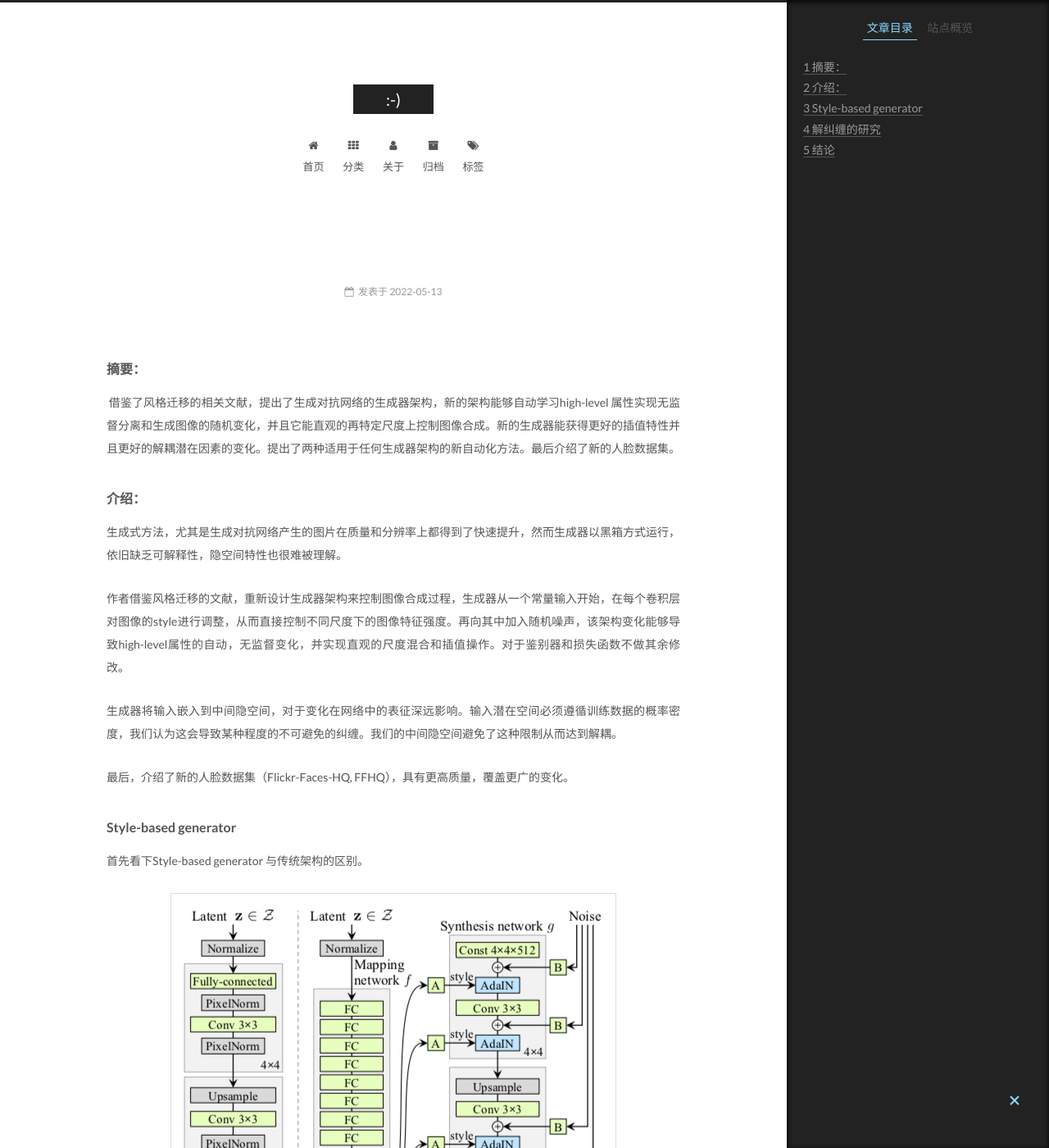
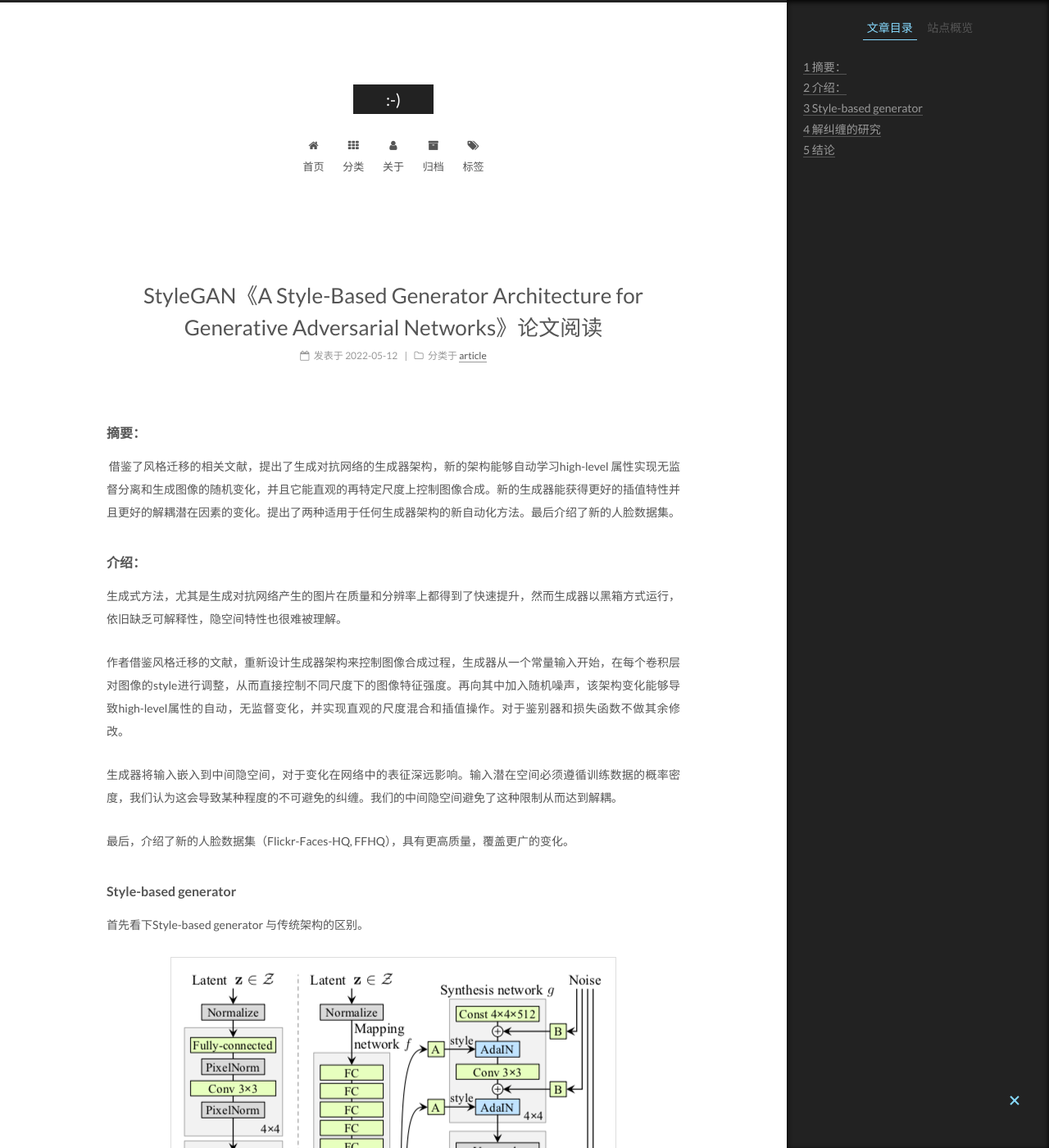
Before and after one commit to RenMing-Huang/RenMing-Huang.github.io, a Jekyll site: the page built from _posts/2022-05-12-StyleGAN论文阅读.md, in a window 1280 px wide and 1400 px high. Shown: the whole window at 82% size. Built offline with Jekyll 4.4.1, drawn with Linux system fonts in a browser that asks for light colours; some of the changed lines change nothing that is shown.

Commit message:
StyleGAN

```diff
--- a/_posts/2022-05-12-StyleGAN论文阅读.md
+++ b/_posts/2022-05-12-StyleGAN论文阅读.md
@@ -2,9 +2,7 @@
 title: StyleGAN《A Style-Based Generator Architecture for Generative Adversarial Networks》论文阅读
 categories:
  - article
-tags:[StyleGAN, 论文阅读]
-date:2022-05-13
-
+tags: [StyleGAN, 论文阅读]
 ---
 
 #### 摘要：
```
Also changed, not shown: _posts/2022-05-09-cvpr2022论文收集.md (+0 -1 lines).
